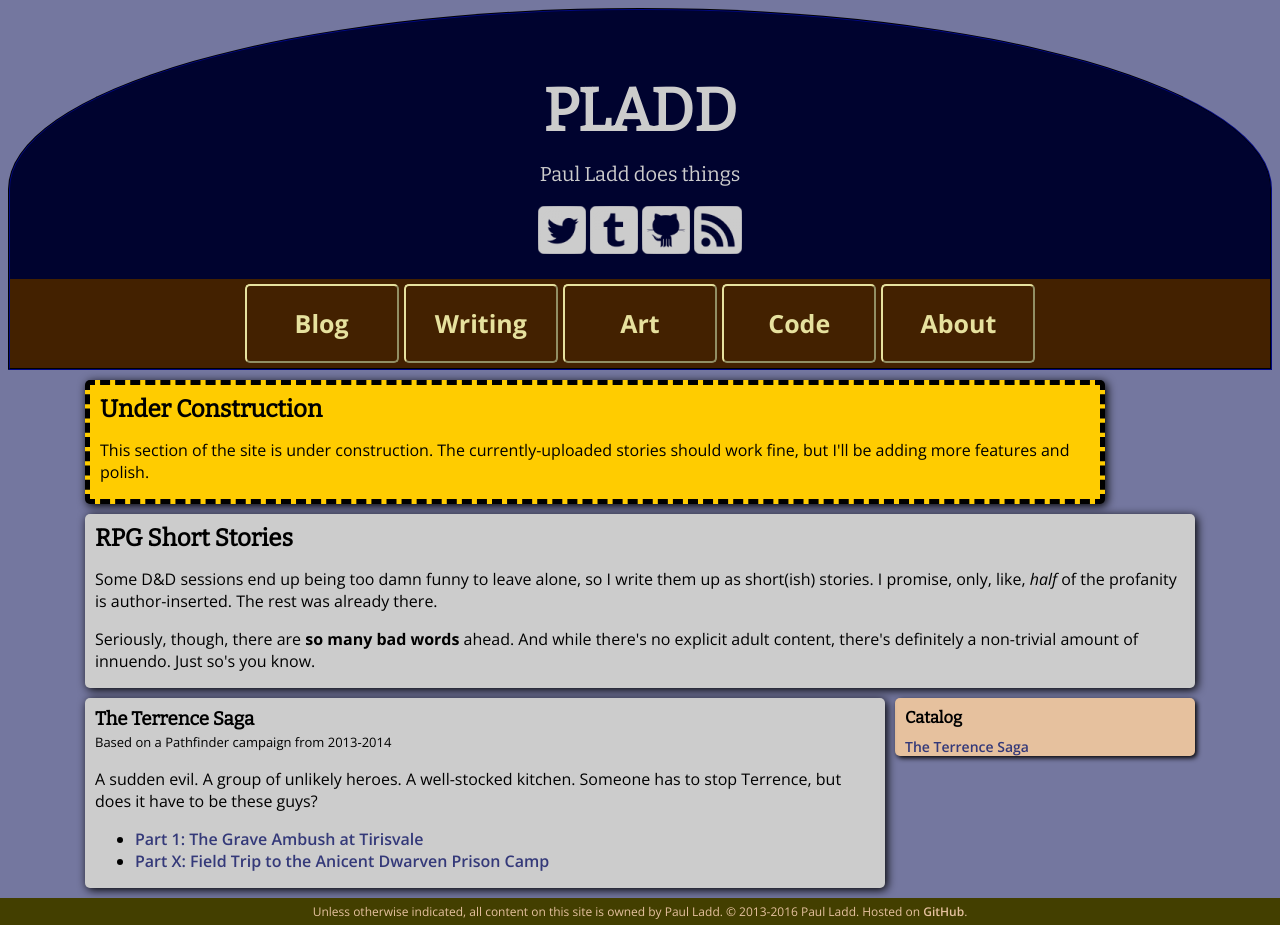
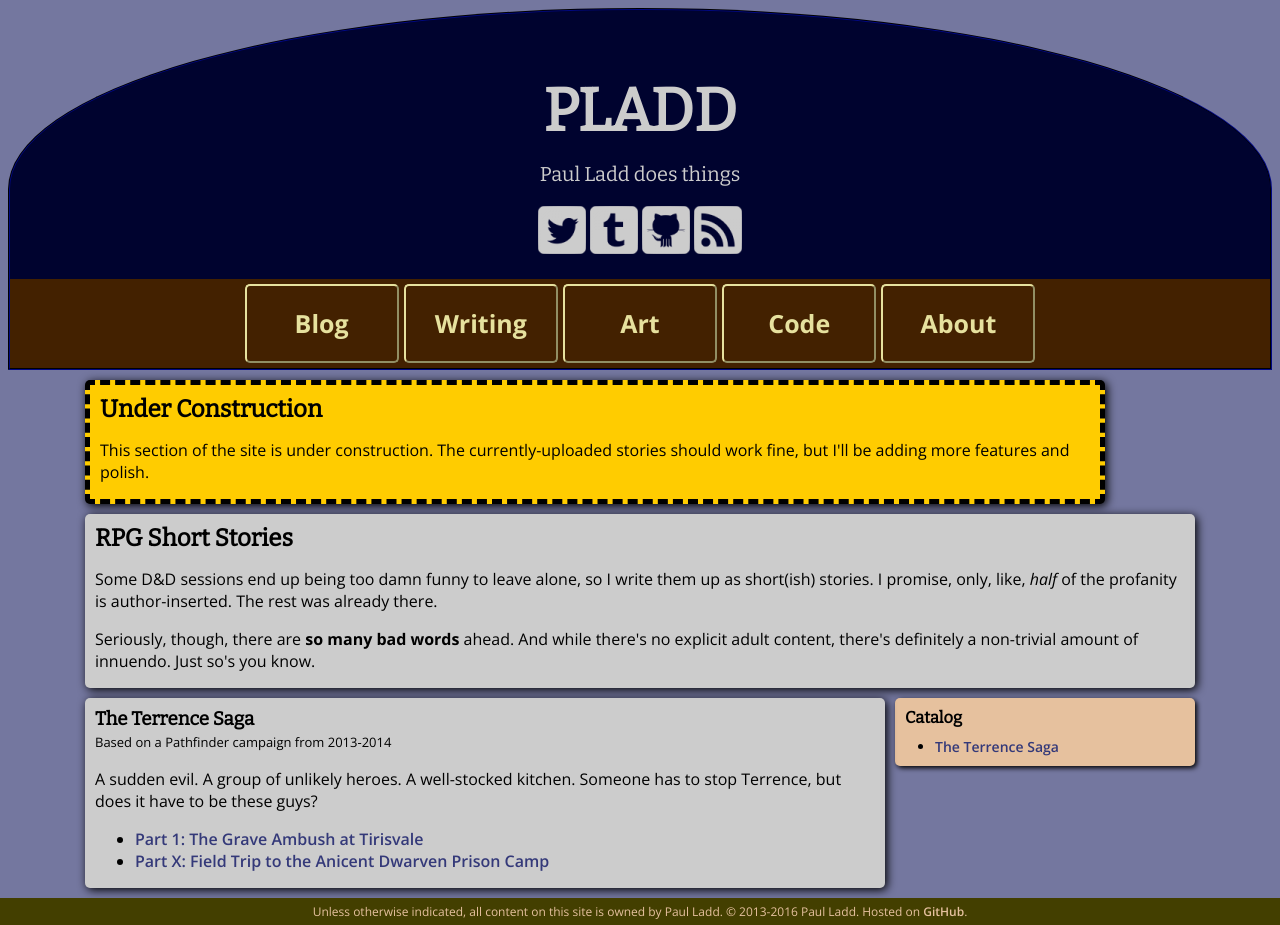
Before and after one commit to itspladd/personal-website-old, a Jekyll site: the page built from writing/rpg_stories/index.html, in a window 1280 px wide. Built offline with Jekyll 4.4.1, drawn with Linux system fonts in a browser that asks for light colours.

Commit message:
RPG-stories sidebar: added <ul>

```diff
--- a/writing/rpg_stories/index.html
+++ b/writing/rpg_stories/index.html
@@ -12,7 +12,9 @@ title: "RPG Stories: Paul Ladd Does Words, Art, and Code"
 </section>
 <aside class="sidebar">
     <h3>Catalog</h3>
-    <a href="#terrence">The Terrence Saga</a>
+    <ul>
+        <li><a href="#terrence">The Terrence Saga</a></li>
+    </ul>
 </aside>
 <section>
     <article>
```
